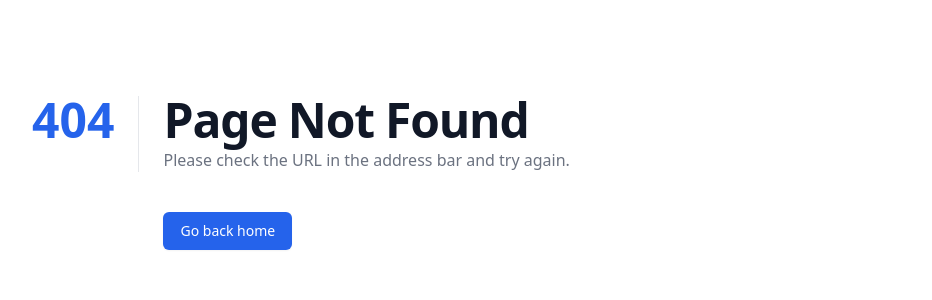
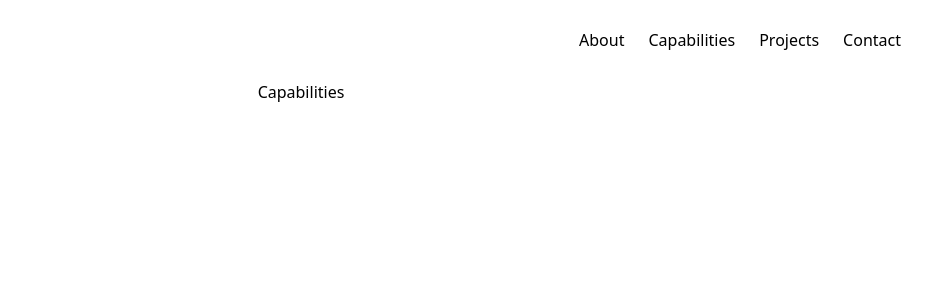
Before and after one commit to amosboldor/amosboldor, a React (Vite) app: page /capabilities in a window 1280 px wide. Before the commit this address had no page. Shown: the top 300 px of the page, without its empty margins (339-1271 px from the left). Built offline with nearby package versions, Linux system fonts and the light colour scheme.

Commit message:
refactor: rename skills to capabilities

```diff
--- a/src/components/Nav.tsx
+++ b/src/components/Nav.tsx
@@ -24,7 +24,7 @@ export default function Nav() {
         <nav className="p-7">
             <ul className="sm:flex justify-center lg:justify-end hidden">
                 <DNavLink to="/about" name="About"></DNavLink>
-                <DNavLink to="/skills" name="Skills"></DNavLink>
+                <DNavLink to="/capabilities" name="Capabilities"></DNavLink>
                 <DNavLink to="/projects" name="Projects"></DNavLink>
                 <DNavLink to="/contact" name="Contact"></DNavLink>
             </ul>
@@ -42,7 +42,7 @@ export default function Nav() {
                 <Popover.Panel className="fixed inset-x-6 top-20 bg-slate-900 rounded-lg p-2 sm:hidden">
                     <ul className="flex flex-col space-y-2">
                         <PopNavLink to="/about" name="About"></PopNavLink>
-                        <PopNavLink to="/skills" name="Skills"></PopNavLink>
+                        <PopNavLink to="/capabilities" name="Capabilities"></PopNavLink>
                         <PopNavLink to="/projects" name="Projects"></PopNavLink>
                         <PopNavLink to="/contact" name="Contact"></PopNavLink>
                     </ul>
--- a/src/main.tsx
+++ b/src/main.tsx
@@ -8,7 +8,7 @@ import Root from './routes/root'
 import Home from './routes/home'
 import About from './routes/about'
 import Projects from './routes/projects'
-import Skills from './routes/skills'
+import Capabilities from './routes/capabilities'
 import Contact from './routes/contact'
 import ErrorPage from './error-page'
 import './index.css'
@@ -28,8 +28,8 @@ const router = createBrowserRouter([
                 element: <About />
             },
             {
-                path: '/skills',
-                element: <Skills />
+                path: '/capabilities',
+                element: <Capabilities />
             },
             {
                 path: '/projects',
--- /dev/null
+++ b/src/routes/capabilities.tsx
@@ -0,0 +1,3 @@
+export default function capabilities() {
+    return <div className='grid place-content-center'><h1>Capabilities</h1></div>
+}
--- a/src/routes/skills.tsx
+++ /dev/null
@@ -1,3 +0,0 @@
-export default function skills() {
-    return <div className='grid place-content-center'><h1>Skills</h1></div>
-}
```
